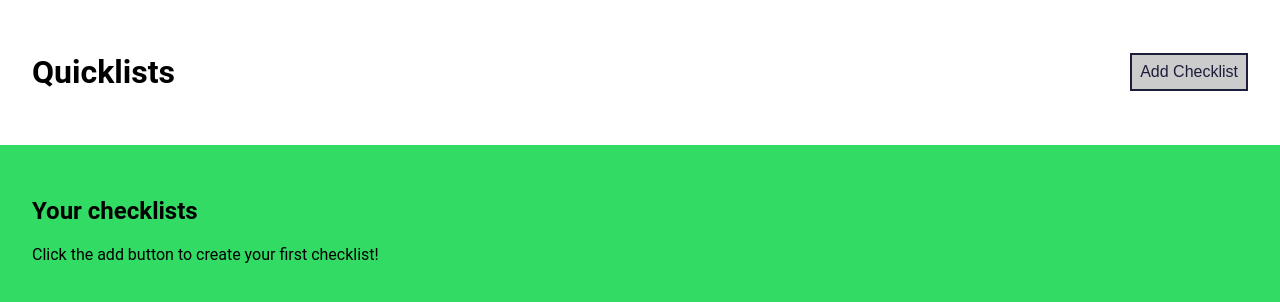
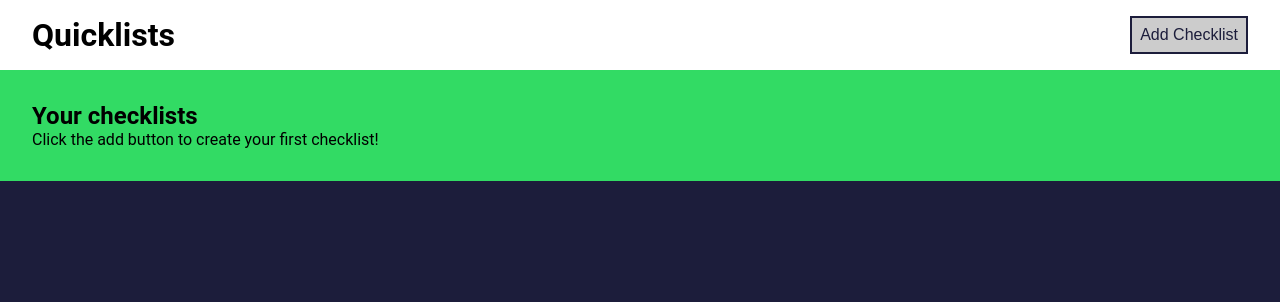
Before and after one commit to becom1ng/Ng-Quicklists, an Angular app: page /home in a window 1280 px wide. Shown: the top 302 px of the page. Built offline with nearby package versions, Linux system fonts and the light colour scheme.

Commit message:
Style fixes.

```diff
--- a/src/styles.scss
+++ b/src/styles.scss
@@ -1,4 +1,10 @@
 /* You can add global styles to this file, and also import other style files */
+
+* {
+  margin: 0;
+  padding: 0;
+  box-sizing: border-box;
+}
 
 :root {
   --color-primary: #32db64;
@@ -14,7 +20,7 @@ html {
 
 body {
   margin: 0;
-  height: 100%;
+  min-height: 100dvh;
   background: var(--color-dark);
   font-family: "Roboto", sans-serif;
 }
@@ -23,7 +29,7 @@ header {
   display: flex;
   justify-content: space-between;
   align-items: center;
-  padding: 2rem;
+  padding: 1rem 2rem;
   background: var(--color-light);
 }
 
@@ -34,12 +40,10 @@ section {
 }
 
 button {
-  // height: 30px;
   border: 2px solid;
   color: var(--color-dark);
   background-color: var(--color-medium);
   border-color: var(--color-dark);
-  // border-radius: 6px;
   font-size: 1rem;
   padding: .5rem;
 }
```
